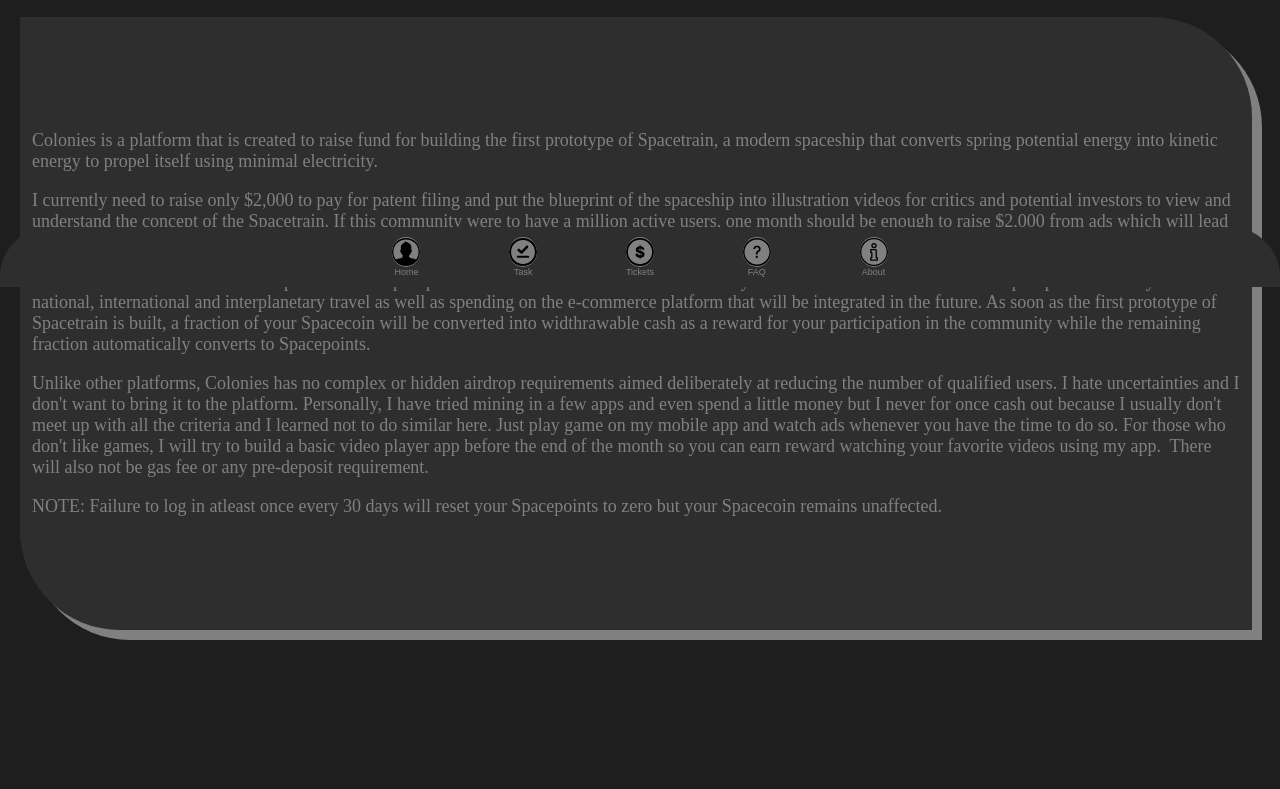
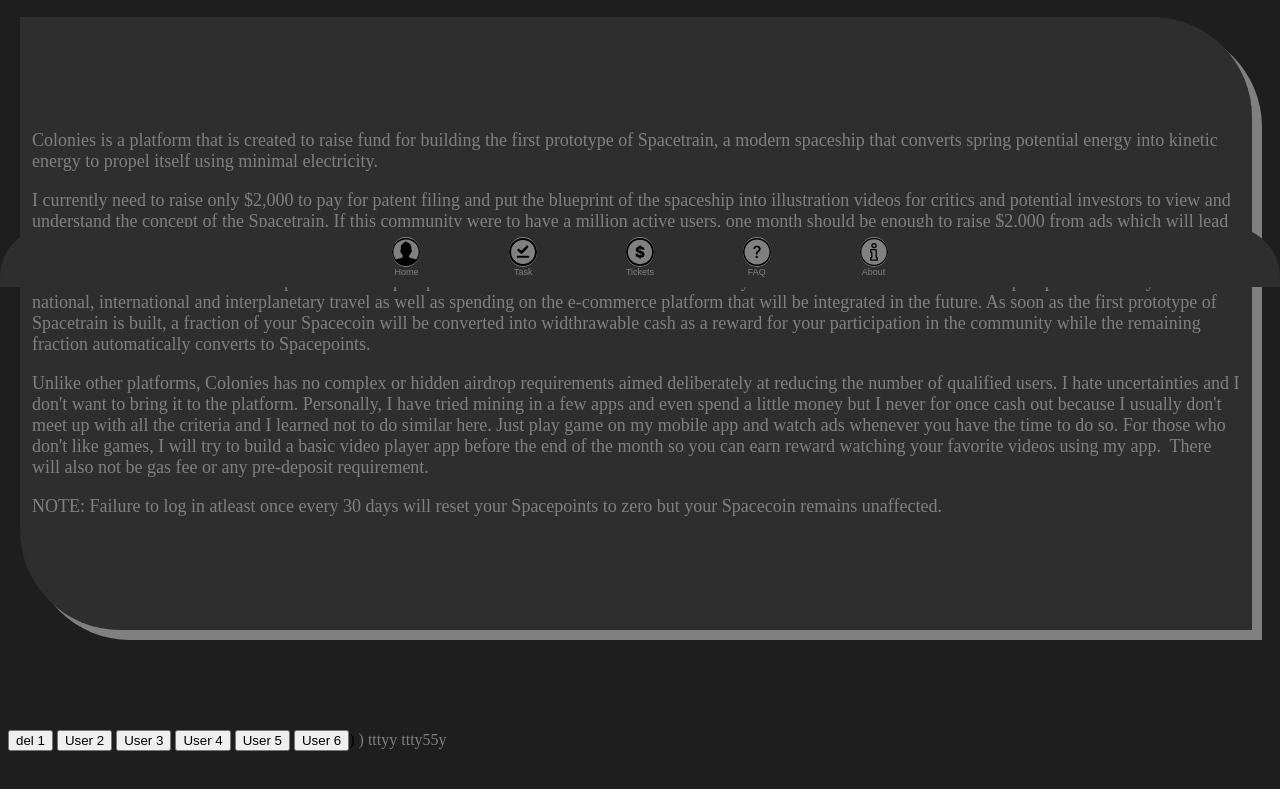
Before and after one commit to Space-Colonies/App, a plain HTML site: page index.html in a window 1280 px wide. Shown: the part 513-1302 px from the top of the page. Before the commit the page ends 1243 px from the top, so only its background shows below. Drawn offline with Linux system fonts and the light colour scheme; a script that the page names is missing.

Commit message:
Add files via upload

```diff
--- a/index.html
+++ b/index.html
@@ -451,7 +451,7 @@ Unlike other platforms, Colonies has no complex or hidden airdrop requirements a
   </div>
 
 
-  <debug style=" margin-bottom:100px; display: none;">
+  <debug style=" margin-bottom:100px; display: block;">
   <button onclick="deldebug();">del 1</button>
   <button onclick="cloud(1);">User 2</button>
   <button onclick="cloud(2);">User 3</button>
```
